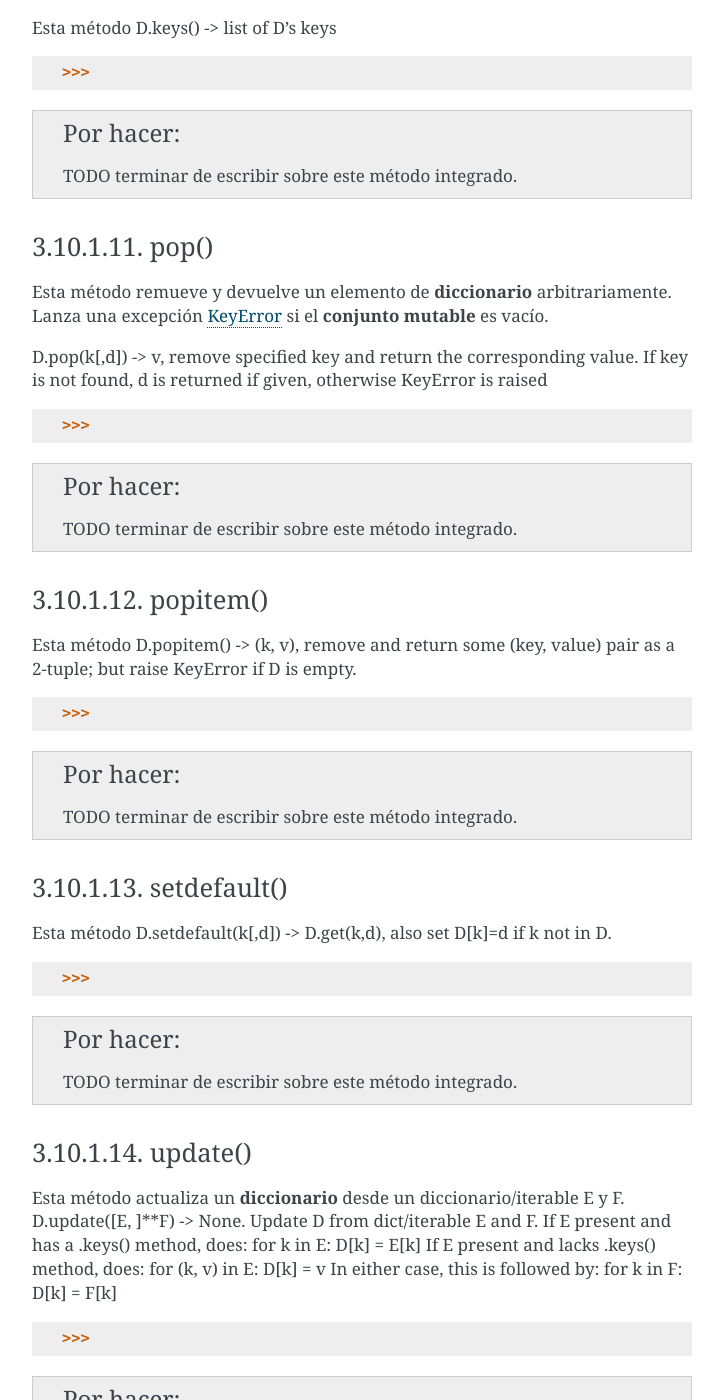
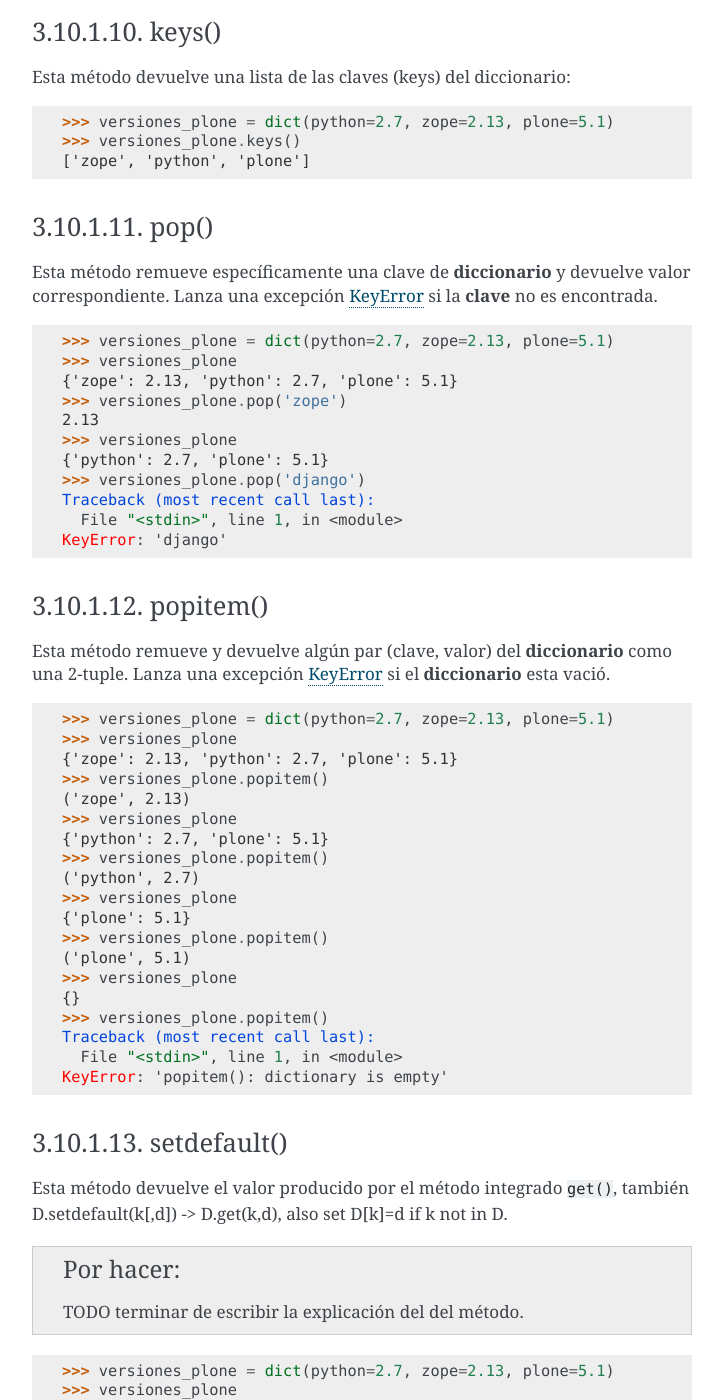
Before and after one commit to macagua/entrenamiento.python_basico, a Sphinx documentation site: the page built from source/leccion3/tipo_diccionarios.rst, in a window 1280 px wide and 1400 px high, scrolled down 3711 px. Shown: the whole window, without its empty margins (388-1111 px from the left). Built offline with Sphinx 7.4.7, drawn with Linux system fonts in a browser that asks for light colours; some of the changed text lies outside the part shown.

Commit message:
Actualizado la referencia a la seccion de metodos del tipo diccionarios

```diff
--- a/source/leccion3/tipo_diccionarios.rst
+++ b/source/leccion3/tipo_diccionarios.rst
@@ -86,9 +86,9 @@ Esta método remueve todos los elementos desde el **diccionario**.
 
 ::
 
-    >>> versiones_plone = dict(python=2.7, zope=2, plone=5.1)
+    >>> versiones_plone = dict(python=2.7, zope=2.13, plone=5.1)
     >>> print versiones_plone
-    {'zope': 2, 'python': 2.7, 'plone': 5.1}
+    {'zope': 2.13, 'python': 2.7, 'plone': 5.1}
     >>> versiones_plone.clear()
     >>> print versiones_plone
     {}
@@ -103,7 +103,7 @@ Esta método devuelve una copia (a shallow copy) del tipo **diccionario**:
 
 ::
 
-    >>> versiones_plone = dict(python=2.7, zope=2, plone=5.1)
+    >>> versiones_plone = dict(python=2.7, zope=2.13, plone=5.1)
     >>> otro_versiones_plone = versiones_plone.copy()
     >>> versiones_plone == otro_versiones_plone
     True
@@ -130,14 +130,16 @@ v defaults to None.
 get()
 ~~~~~
 
-Esta método
-D.get(k[,d]) -> D[k] if k in D, else d.  d defaults to None.
+Esta método devuelve el valor en base a una coincidencia de búsqueda en un diccionario
+mediante una clave, de lo contrario devuelve el objeto None.
 
 ::
 
+    >>> versiones_plone = dict(python=2.7, zope=2.13, plone=5.1)
+    >>> versiones_plone.get('plone')
+    5.1
+    >>> versiones_plone.get('php')
     >>>
-
-.. todo:: TODO terminar de escribir sobre este método integrado.
 
 
 .. _python_dict_mtd_has_key:
@@ -145,14 +147,14 @@ D.get(k[,d]) -> D[k] if k in D, else d.  d defaults to None.
 has_key()
 ~~~~~~~~~
 
-Esta método
+Esta método devuelve el valor ``True`` si el diccionario tiene presente la clave enviada como argumento.
 D.has_key(k) -> True if D has a key k, else False
 
 ::
 
-    >>>
-
-.. todo:: TODO terminar de escribir sobre este método integrado.
+    >>> versiones_plone = dict(python=2.7, zope=2.13, plone=5.1)
+    >>> versiones_plone.has_key('plone')
+    True
 
 
 .. _python_dict_mtd_items:
@@ -160,14 +162,13 @@ D.has_key(k) -> True if D has a key k, else False
 items()
 ~~~~~~~
 
-Esta método
-D.items() -> list of D's (key, value) pairs, as 2-tuples
+Esta método devuelve una lista de pares de diccionarios (clave, valor), como 2 tuplas:
 
 ::
 
-    >>>
-
-.. todo:: TODO terminar de escribir sobre este método integrado.
+    >>> versiones_plone = dict(python=2.7, zope=2.13, plone=5.1)
+    >>> versiones_plone.items()
+    [('zope', 2.13), ('python', 2.7), ('plone', 5.1)]
 
 
 .. _python_dict_mtd_iteritems:
@@ -175,14 +176,15 @@ D.items() -> list of D's (key, value) pairs, as 2-tuples
 iteritems()
 ~~~~~~~~~~~
 
-Esta método
-D.iteritems() -> an iterator over the (key, value) items of D
+Esta método devuelve un iterador sobre los elementos (clave, valor) del diccionario:
 
 ::
 
-    >>>
+    >>> versiones_plone = dict(python=2.7, zope=2.13, plone=5.1)
+    >>> versiones_plone.iteritems()
+    <dictionary-itemiterator object at 0x7fab9dd4bc58>
 
-.. todo:: TODO terminar de escribir sobre este método integrado.
+.. todo:: TODO terminar de escribir un ejemplo de uso del método.
 
 
 .. _python_dict_mtd_iterkeys:
@@ -190,29 +192,31 @@ D.iteritems() -> an iterator over the (key, value) items of D
 iterkeys()
 ~~~~~~~~~~
 
-Esta método
-D.iterkeys() -> an iterator over the keys of D
+Esta método devuelve un iterador sobre las claves (keys) del diccionario:
 
 ::
 
-    >>>
+    >>> versiones_plone = dict(python=2.7, zope=2.13, plone=5.1)
+    >>> versiones_plone.iterkeys()
+    <dictionary-keyiterator object at 0x7fab9dd4bcb0>
 
-.. todo:: TODO terminar de escribir sobre este método integrado.
+.. todo:: TODO terminar de escribir un ejemplo de uso del método.
 
 
 .. _python_dict_mtd_itervalues:
 
 itervalues()
-~~~~~~~~~~
+~~~~~~~~~~~~
 
-Esta método
-D.itervalues() -> an iterator over the values of D
+Esta método devuelve un iterador sobre los valores (values) del diccionario:
 
 ::
 
-    >>>
+    >>> versiones_plone = dict(python=2.7, zope=2.13, plone=5.1)
+    >>> versiones_plone.itervalues()
+    <dictionary-valueiterator object at 0x7fab9dd4bc58>
 
-.. todo:: TODO terminar de escribir sobre este método integrado.
+.. todo:: TODO terminar de escribir un ejemplo de uso del método.
 
 
 .. _python_dict_mtd_keys:
@@ -220,14 +224,13 @@ D.itervalues() -> an iterator over the values of D
 keys()
 ~~~~~~
 
-Esta método
-D.keys() -> list of D's keys
+Esta método devuelve una lista de las claves (keys) del diccionario:
 
 ::
 
-    >>>
-
-.. todo:: TODO terminar de escribir sobre este método integrado.
+    >>> versiones_plone = dict(python=2.7, zope=2.13, plone=5.1)
+    >>> versiones_plone.keys()
+    ['zope', 'python', 'plone']
 
 
 .. _python_dict_mtd_pop:
@@ -235,17 +238,22 @@ D.keys() -> list of D's keys
 pop()
 ~~~~~
 
-Esta método remueve y devuelve un elemento de **diccionario** arbitrariamente.
-Lanza una excepción :ref:`KeyError <python_exception_keyerror>` si el **conjunto
-mutable** es vacío.
-
-D.pop(k[,d]) -> v, remove specified key and return the corresponding value. If key is not found, d is returned if given, otherwise KeyError is raised
+Esta método remueve específicamente una clave de **diccionario** y devuelve valor correspondiente.
+Lanza una excepción :ref:`KeyError <python_exception_keyerror>` si la **clave** no es encontrada.
 
 ::
 
-    >>>
-
-.. todo:: TODO terminar de escribir sobre este método integrado.
+    >>> versiones_plone = dict(python=2.7, zope=2.13, plone=5.1)
+    >>> versiones_plone
+    {'zope': 2.13, 'python': 2.7, 'plone': 5.1}
+    >>> versiones_plone.pop('zope')
+    2.13
+    >>> versiones_plone
+    {'python': 2.7, 'plone': 5.1}
+    >>> versiones_plone.pop('django')
+    Traceback (most recent call last):
+      File "<stdin>", line 1, in <module>
+    KeyError: 'django'
 
 
 .. _python_dict_mtd_popitem:
@@ -253,14 +261,30 @@ D.pop(k[,d]) -> v, remove specified key and return the corresponding value. If k
 popitem()
 ~~~~~~~~~
 
-Esta método
-D.popitem() -> (k, v), remove and return some (key, value) pair as a 2-tuple; but raise KeyError if D is empty.
+Esta método remueve y devuelve algún par (clave, valor) del **diccionario** como una 2-tuple.
+Lanza una excepción :ref:`KeyError <python_exception_keyerror>` si el **diccionario** esta vació.
 
 ::
 
-    >>>
-
-.. todo:: TODO terminar de escribir sobre este método integrado.
+    >>> versiones_plone = dict(python=2.7, zope=2.13, plone=5.1)
+    >>> versiones_plone
+    {'zope': 2.13, 'python': 2.7, 'plone': 5.1}
+    >>> versiones_plone.popitem()
+    ('zope', 2.13)
+    >>> versiones_plone
+    {'python': 2.7, 'plone': 5.1}
+    >>> versiones_plone.popitem()
+    ('python', 2.7)
+    >>> versiones_plone
+    {'plone': 5.1}
+    >>> versiones_plone.popitem()
+    ('plone', 5.1)
+    >>> versiones_plone
+    {}
+    >>> versiones_plone.popitem()
+    Traceback (most recent call last):
+      File "<stdin>", line 1, in <module>
+    KeyError: 'popitem(): dictionary is empty'
 
 
 .. _python_dict_mtd_setdefault:
@@ -268,14 +292,22 @@ D.popitem() -> (k, v), remove and return some (key, value) pair as a 2-tuple; bu
 setdefault()
 ~~~~~~~~~~~~
 
-Esta método
+Esta método devuelve el valor producido por el método integrado ``get()``, también
 D.setdefault(k[,d]) -> D.get(k,d), also set D[k]=d if k not in D.
+
+.. todo:: TODO terminar de escribir la explicación del del método.
 
 ::
 
-    >>>
+    >>> versiones_plone = dict(python=2.7, zope=2.13, plone=5.1)
+    >>> versiones_plone
+    {'zope': 2.13, 'python': 2.7, 'plone': 5.1}
+    >>> versiones_plone.setdefault('zope')
+    2.13
+    >>> versiones_plone
+    {'zope': 2.13, 'python': 2.7, 'plone': 5.1}
 
-.. todo:: TODO terminar de escribir sobre este método integrado.
+.. todo:: TODO terminar de escribir un ejemplo de uso del método.
 
 
 .. _python_dict_mtd_update:
@@ -284,10 +316,11 @@ update()
 ~~~~~~~~
 
 Esta método actualiza un **diccionario** desde un diccionario/iterable E y F.
-D.update([E, ]**F) -> None.  Update D from dict/iterable E and F.
-If E present and has a .keys() method, does:     for k in E: D[k] = E[k]
-If E present and lacks .keys() method, does:     for (k, v) in E: D[k] = v
-In either case, this is followed by: for k in F: D[k] = F[k]
+Si E esta presenta y tiene un método ``.keys()``, hace:     for k in E: D[k] = E[k]
+Si E esta presenta y lacks método ``.keys()``, hace:     for (k, v) in E: D[k] = v
+En otro caso, esto es lo seguido por: for k in F: D[k] = F[k]
+
+D.update([E, ]**F) -> None.
 
 ::
 
@@ -301,14 +334,13 @@ In either case, this is followed by: for k in F: D[k] = F[k]
 values()
 ~~~~~~~~
 
-Esta método
-D.values() -> list of D's values
+Esta método devuelve una lista de los valores (values) del diccionario:
 
 ::
 
-    >>>
-
-.. todo:: TODO terminar de escribir sobre este método integrado.
+    >>> versiones_plone = dict(python=2.7, zope=2.13, plone=5.1)
+    >>> versiones_plone.values()
+    [2.13, 2.7, 5.1]
 
 
 .. _python_dict_mtd_viewitems:
@@ -316,14 +348,16 @@ D.values() -> list of D's values
 viewitems()
 ~~~~~~~~~~~
 
-Esta método
-D.viewitems() -> a set-like object providing a view on D's items
+Esta método devuelve un objeto como un conjunto mutable proveyendo una vista en los
+elementos del diccionario:
 
 ::
 
-    >>>
+    >>> versiones_plone = dict(python=2.7, zope=2.13, plone=5.1)
+    >>> versiones_plone.viewitems()
+    dict_items([('zope', 2.13), ('python', 2.7), ('plone', 5.1)])
 
-.. todo:: TODO terminar de escribir sobre este método integrado.
+.. todo:: TODO terminar de escribir un ejemplo de uso del método.
 
 
 .. _python_dict_mtd_viewkeys:
@@ -336,9 +370,11 @@ D.viewkeys() -> a set-like object providing a view on D's keys
 
 ::
 
-    >>>
+    >>> versiones_plone = dict(python=2.7, zope=2.13, plone=5.1)
+    >>> versiones_plone.viewkeys()
+    dict_keys(['zope', 'python', 'plone'])
 
-.. todo:: TODO terminar de escribir sobre este método integrado.
+.. todo:: TODO terminar de escribir un ejemplo de uso del método.
 
 
 .. _python_dict_mtd_viewvalues:
@@ -351,9 +387,11 @@ D.viewvalues() -> an object providing a view on D's values
 
 ::
 
-    >>>
+    >>> versiones_plone = dict(python=2.7, zope=2.13, plone=5.1)
+    >>> versiones_plone.viewvalues()
+    dict_values([2.13, 2.7, 5.1])
 
-.. todo:: TODO terminar de escribir sobre este método integrado.
+.. todo:: TODO terminar de escribir un ejemplo de uso del método.
 
 
 Convertir a diccionarios
```
